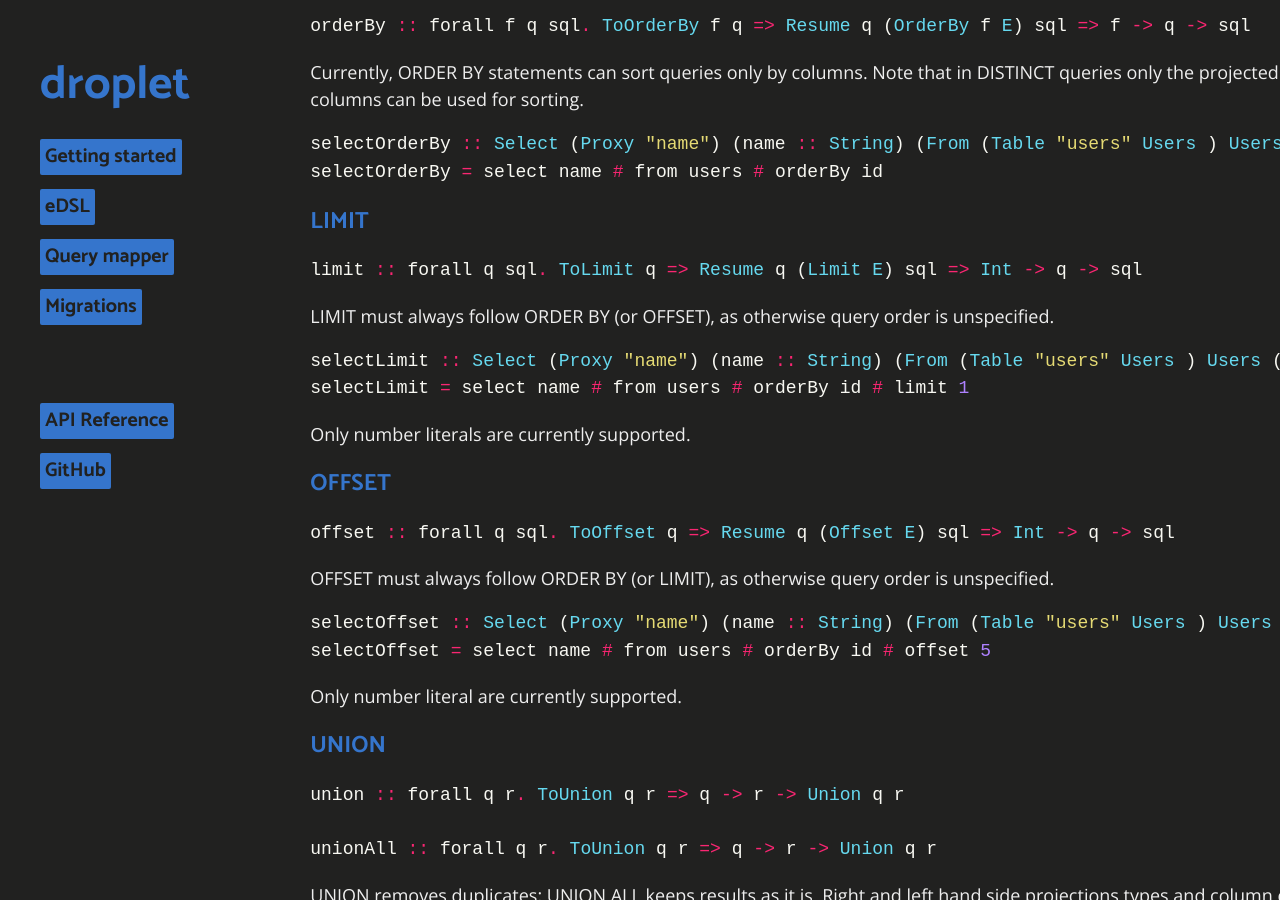
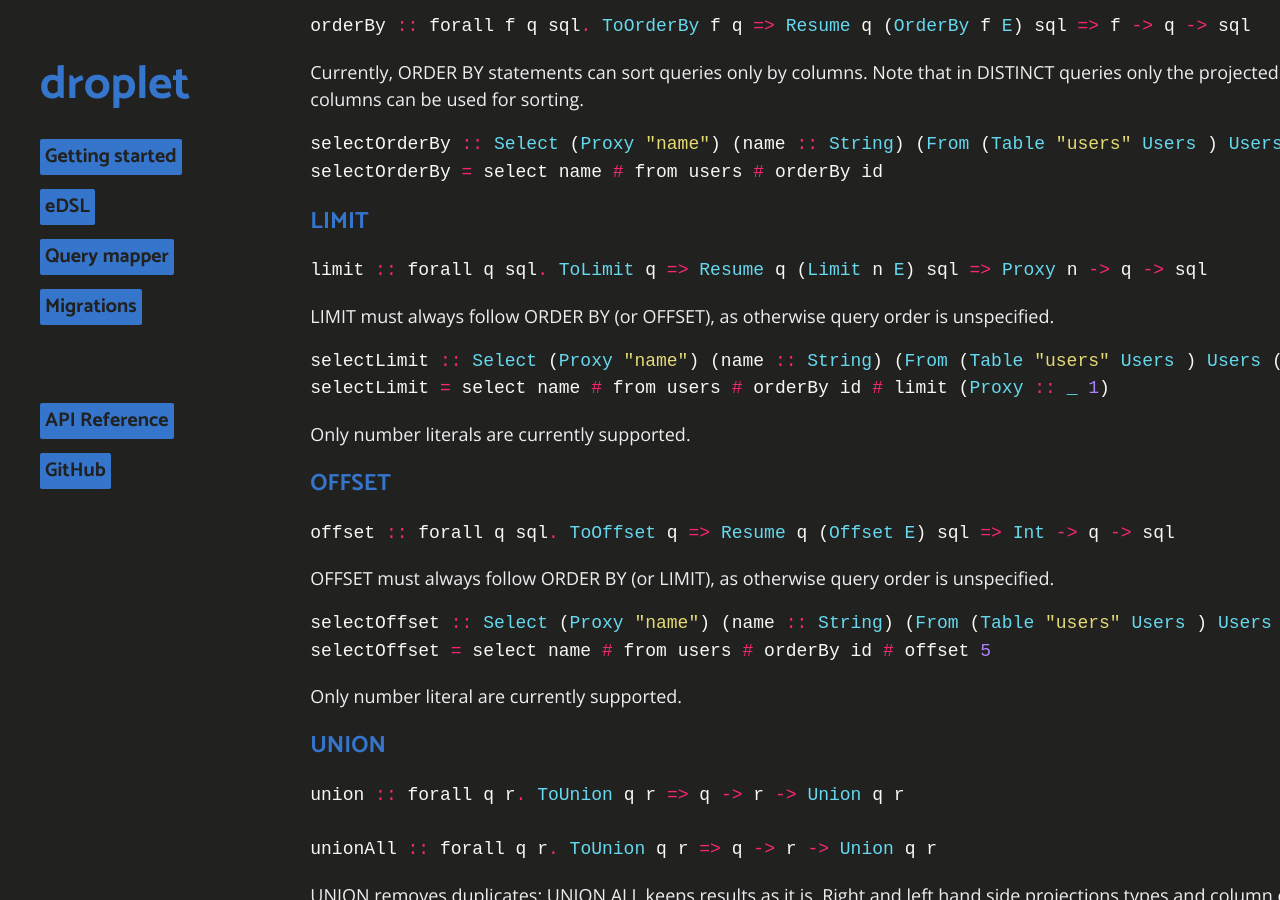
Before and after one commit to easafe/purescript-droplet, a Jekyll site: the page built from docs/edsl.md, in a window 1280 px wide and 900 px high, scrolled down 7291 px. Built offline with Jekyll 4.4.1, drawn with Linux system fonts in a browser that asks for light colours.

Commit message:
Fail on incorrect limit

````diff
--- a/docs/edsl.md
+++ b/docs/edsl.md
@@ -133,7 +133,7 @@ selectCount :: forall projection columns. Select (As "u" (Aggregate Star E colum
 selectCount = select (count star # as u)
 
 selectSubQuery :: _
-selectSubQuery = select (select name # from users # wher (u ... id .=. id) # orderBy id # limit 1) # from (messages # as u)
+selectSubQuery = select (select name # from users # wher (u ... id .=. id) # orderBy id # limit (Proxy :: _ 1)) # from (messages # as u)
 
 selectManyColumns :: forall projection. Select (Tuple (Proxy "id") (Tuple (Proxy "name") (Tuple (As "u" Int) (Path "m" "id")))) projection E
 selectManyColumns = select (id /\ name /\ (5 # as u) /\ m ... id)
@@ -154,7 +154,7 @@ Subqueries must return a single column and zero or one results (by including a L
 
 ```haskell
 subQueryExample :: _
-subQueryExample = select (select name # from users # wher (u ... id .=. id) # orderBy id # limit 1) # from (messages # as u)
+subQueryExample = select (select name # from users # wher (u ... id .=. id) # orderBy id # limit (Proxy :: _ 1)) # from (messages # as u)
 ```
 
 ### Functions
@@ -316,14 +316,14 @@ selectOrderBy = select name # from users # orderBy id
 ### LIMIT
 
 ```haskell
-limit :: forall q sql. ToLimit q => Resume q (Limit E) sql => Int -> q -> sql
+limit :: forall q sql. ToLimit q => Resume q (Limit n E) sql => Proxy n -> q -> sql
 ```
 
 LIMIT must always follow ORDER BY (or OFFSET), as otherwise query order is unspecified.
 
 ```haskell
-selectLimit :: Select (Proxy "name") (name :: String) (From (Table "users" Users ) Users (OrderBy (Proxy "id") (Limit E)))
-selectLimit = select name # from users # orderBy id # limit 1
+selectLimit :: Select (Proxy "name") (name :: String) (From (Table "users" Users ) Users (OrderBy (Proxy "id") (Limit 1 E)))
+selectLimit = select name # from users # orderBy id # limit (Proxy :: _ 1)
 ```
 
 Only number literals are currently supported.
````
Also changed, not shown: 10 other files.
